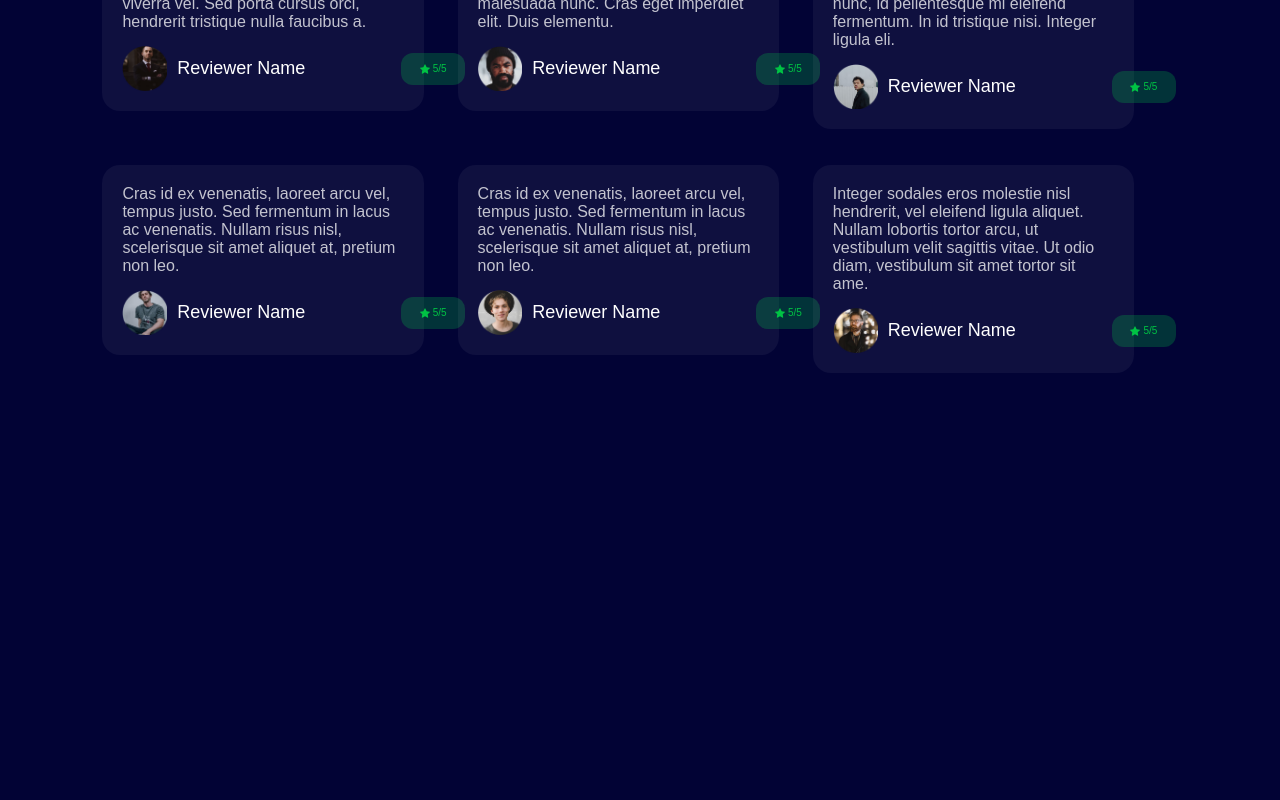
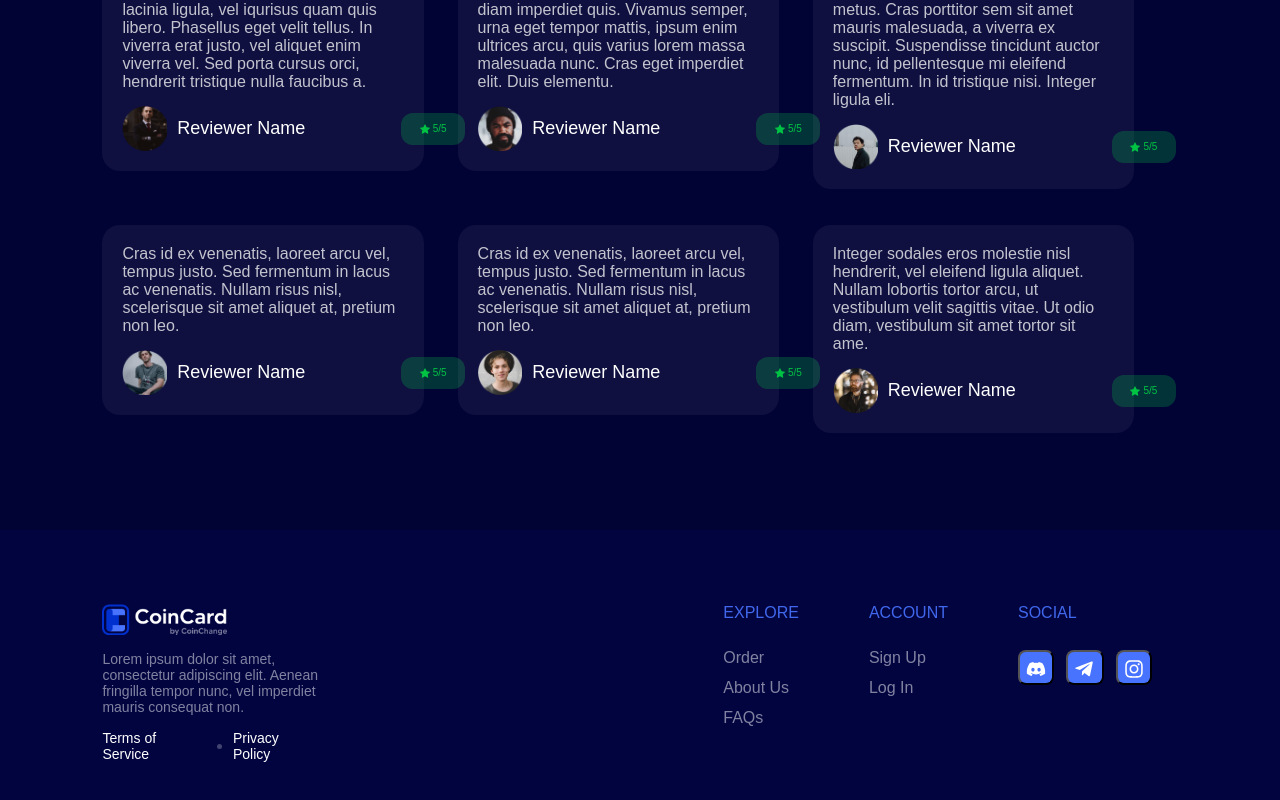
Before and after one commit to harshsomya004/CoinCard-Sample-WebPage, a React (Create React App) app: page / in a window 1280 px wide. Shown: the part 1985-2785 px from the top of the page. Before the commit the page ends 2378 px from the top, so only its background shows below. Built offline with nearby package versions, Linux system fonts and the light colour scheme.

Commit message:
Final Static Model Ready.

```diff
--- a/src/App.js
+++ b/src/App.js
@@ -5,6 +5,7 @@ import WelcomeComp from "./Components/WelcomeComp";
 import CardComp from "./Components/CradComp";
 import FAQComp from "./Components/FAQComp";
 import ReviewsComp from "./Components/ReviewsComp";
+import BaseComp from "./Components/BaseComp";
 
 export default function App() {
   return (
@@ -44,6 +45,16 @@ export default function App() {
       >
         <ReviewsComp />
       </div>
+      <div
+        className={css`
+          margin-top: 6%;
+          padding-left: 8%;
+          padding-right: 10%;
+          background-color: #020440;
+        `}
+      >
+        <BaseComp />
+      </div>
     </>
   );
 }
--- /dev/null
+++ b/src/Components/BaseComp.jsx
@@ -0,0 +1,244 @@
+import React from "react";
+import { css } from "@emotion/css";
+import Logo from "../Images/Logo.png";
+import { FaDiscord, FaTelegramPlane, FaInstagram } from "react-icons/fa";
+
+export default function BaseComp() {
+  return (
+    <>
+      <div
+        className={css`
+          display: flex;
+          flex-direction: row;
+          justify-content: flex-start;
+          align-content: center;
+          font-family: sans-serif;
+          padding-top: 7%;
+          padding-bottom: 5%;
+          justify-items: space-between;
+        `}
+      >
+        <div
+          className={css`
+            display: flex;
+            flex-direction: column;
+            justify-content: flex-start;
+            align-content: center;
+          `}
+        >
+          <img
+            src={Logo}
+            alt=""
+            className={css`
+              width: 20%;
+            `}
+          />
+          <div
+            className={css`
+              width: 38%;
+              color: white;
+              opacity: 0.5;
+              margin-top: 2.5%;
+              font-size: 14px;
+            `}
+          >
+            Lorem ipsum dolor sit amet, consectetur adipiscing elit. Aenean
+            fringilla tempor nunc, vel imperdiet mauris consequat non.
+          </div>
+          <div
+            className={css`
+              display: flex;
+              flex-direction: row;
+              justify-content: flex-start;
+              align-content: center;
+              width: 35%;
+              color: white;
+              font-size: 14px;
+              margin-top: 2.5%;
+            `}
+          >
+            Terms of Service
+            <div
+              className={css`
+                width: 5px;
+                height: 5px;
+                background: white;
+                opacity: 0.25;
+                border-radius: 999px;
+                align-self: center;
+                margin-left: 5%;
+                margin-right: 5%;
+              `}
+            />
+            Privacy Policy
+          </div>
+        </div>
+        <div
+          className={css`
+            display: flex;
+            flex-direction: row;
+            justify-content: flex-end;
+            align-content: center;
+            gap: 70px;
+          `}
+        >
+          <div
+            className={css`
+              display: flex;
+              flex-direction: column;
+              justify-content: flex-start;
+              align-content: flex-start;
+              gap: 12px;
+            `}
+          >
+            <div
+              className={css`
+                color: #4873ff;
+                margin-bottom: 20%;
+                opacity: 0.9;
+              `}
+            >
+              EXPLORE
+            </div>
+            <div
+              className={css`
+                color: white;
+                opacity: 0.5;
+              `}
+            >
+              Order
+            </div>
+            <div
+              className={css`
+                color: white;
+                opacity: 0.5;
+              `}
+            >
+              About Us
+            </div>
+            <div
+              className={css`
+                color: white;
+                opacity: 0.5;
+              `}
+            >
+              FAQs
+            </div>
+          </div>
+          <div
+            className={css`
+              display: flex;
+              flex-direction: column;
+              justify-content: flex-start;
+              align-content: flex-start;
+              gap: 12px;
+            `}
+          >
+            <div
+              className={css`
+                color: #4873ff;
+                margin-bottom: 20%;
+                opacity: 0.9;
+              `}
+            >
+              ACCOUNT
+            </div>
+            <div
+              className={css`
+                color: white;
+                opacity: 0.5;
+              `}
+            >
+              Sign Up
+            </div>
+            <div
+              className={css`
+                color: white;
+                opacity: 0.5;
+              `}
+            >
+              Log In
+            </div>
+          </div>
+          <div
+            className={css`
+              display: flex;
+              flex-direction: column;
+              justify-content: flex-start;
+              align-content: flex-start;
+              gap: 12px;
+            `}
+          >
+            <div
+              className={css`
+                color: #4873ff;
+                margin-bottom: 12%;
+                opacity: 0.9;
+              `}
+            >
+              SOCIAL
+            </div>
+            <div
+              className={css`
+                display: flex;
+                flex-direction: row;
+                justify-content: flex-start;
+                align-content: flex-start;
+                gap: 12px;
+              `}
+            >
+              <button
+                className={css`
+                  padding-top: 7px;
+                  padding-right: 6px;
+                  padding-left: 6px;
+                  background: #4873ff;
+                  border-radius: 8px;
+                  color: white;
+                  &:hover {
+                    background: white;
+                    color: #4873ff;
+                  }
+                `}
+              >
+                <FaDiscord size={20} />
+              </button>
+              <button
+                className={css`
+                  padding-top: 7px;
+                  padding-right: 8px;
+                  padding-left: 6px;
+                  background: #4873ff;
+                  border-radius: 8px;
+                  color: white;
+                  &:hover {
+                    background: white;
+                    color: #4873ff;
+                  }
+                `}
+              >
+                <FaTelegramPlane size={20} />{" "}
+              </button>
+              <button
+                className={css`
+                  padding-top: 7px;
+                  padding-right: 6px;
+                  padding-left: 6px;
+                  background: #4873ff;
+                  border-radius: 8px;
+                  color: white;
+                  &:hover {
+                    background: white;
+                    color: #4873ff;
+                  }
+                `}
+              >
+                <FaInstagram size={20} />
+              </button>
+            </div>
+          </div>
+        </div>
+      </div>
+    </>
+  );
+}
--- a/src/Components/FAQComp.jsx
+++ b/src/Components/FAQComp.jsx
@@ -132,6 +132,21 @@ export default function FAQComp() {
             <ListItems showText={SecText6} setShowText={setSecText6} />
           </List>
         </div>
+        <div
+          className={css`
+            margin-top: 4%;
+            color: white;
+          `}
+        >
+          Still have any questions?
+          <span
+            className={css`
+              color: #4873ff;
+            `}
+          >
+            Contact Us
+          </span>
+        </div>
       </div>
     </>
   );
```
Also changed, not shown: src/Images/Logo.png (added).
